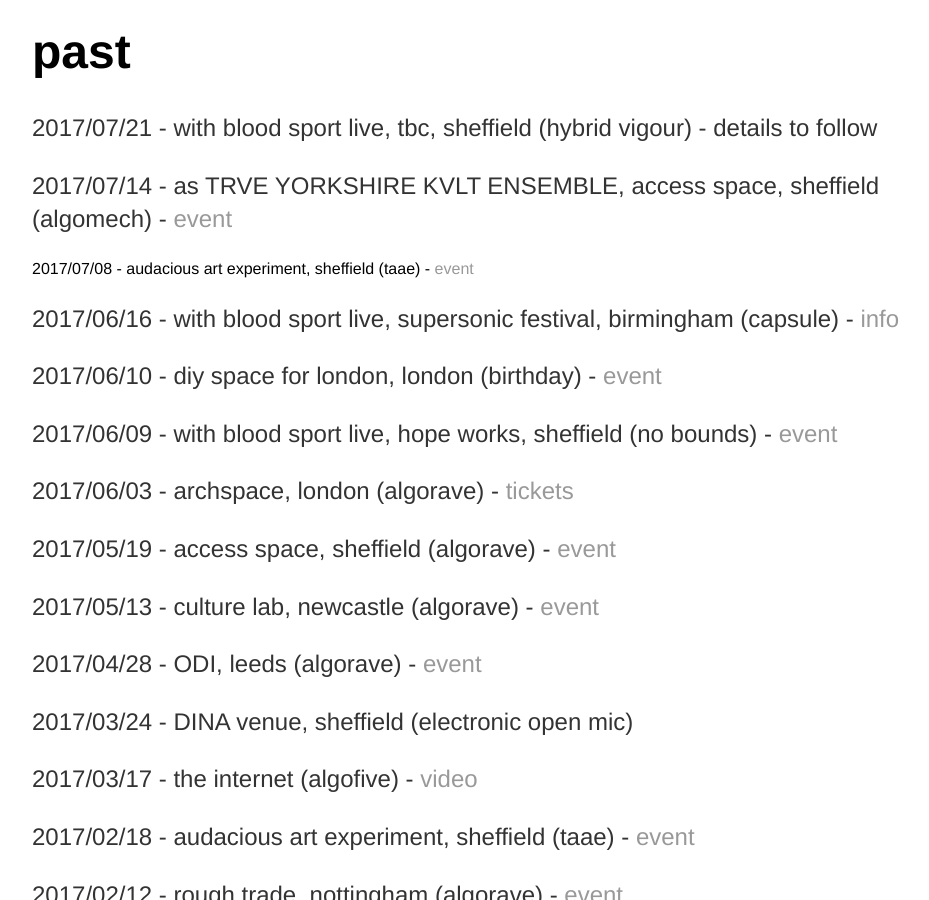
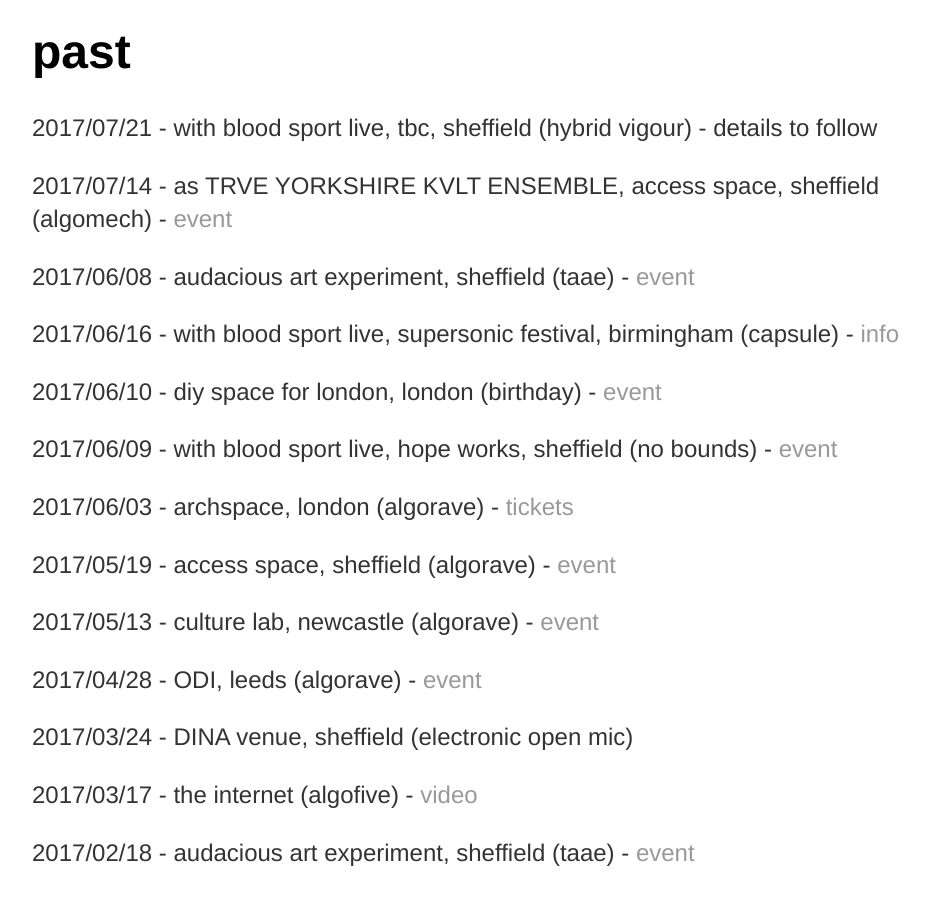
Before and after one commit to heavy-lifting/heavy-lifting.github.io, a Jekyll site: the page built from index.html, in a window 1280 px wide and 900 px high, scrolled down 1310 px. Shown: the whole window, without its empty margins (160-1089 px from the left). Built offline with Jekyll 4.4.1, drawn with Linux system fonts in a browser that asks for light colours.

Commit message:
Update index.html

```diff
--- a/index.html
+++ b/index.html
@@ -27,9 +27,8 @@
 <div class="past"> <!-- DON'T FORGET TO UPDATE THE 'SHOWS' PAGE TOO-->
 	<h1>past</h1>
 	<p>2017/07/21 - with blood sport live, tbc, sheffield (hybrid vigour) - details to follow</p>
-	<p>2017/07/14 - as TRVE YORKSHIRE KVLT ENSEMBLE, access space, sheffield (algomech) - <a href="https://www.facebook.com/events/1864202203829124/" target="_blank">event</a></p
-	<p>2017/07/08 - audacious art experiment, sheffield (taae) - <a href="https://www.facebook.com/events/642141542649725/" target="_blank">event</a></p>
-
+	<p>2017/07/14 - as TRVE YORKSHIRE KVLT ENSEMBLE, access space, sheffield (algomech) - <a href="https://www.facebook.com/events/1864202203829124/" target="_blank">event</a></p>
+	<p>2017/06/08 - audacious art experiment, sheffield (taae) - <a href="https://www.facebook.com/events/642141542649725/" target="_blank">event</a></p>
 	<p>2017/06/16 - with blood sport live, supersonic festival, birmingham (capsule) - <a href="https://supersonicfestival.com/" target="_blank">info</a></p>
 	<p>2017/06/10 - diy space for london, london (birthday) - <a href="https://www.facebook.com/events/937314146408537/" target="_blank">event</a></p>
 	<p>2017/06/09 - with blood sport live, hope works, sheffield (no bounds) - <a href="https://www.facebook.com/events/253646691758843/" target="_blank">event</a></p>
@@ -55,7 +54,7 @@
 	<p>2016/07/02 - haddon hall, leeds (house party)</p>
 	<p>2016/07/02 - national media museum, bradford (workshop) </p>
 	<p>2016/06/17 - access space, sheffield (algorave) - <a href="https://www.youtube.com/watch?v=2Yy3ThBVu9M" target="_blank">video</a></p>
-</div><!-- /.blurb -->
+</div><!-- DON'T FORGET TO UPDATE THE 'SHOWS' PAGE TOO-->
 
 <!--<script>
   (function(i,s,o,g,r,a,m){i['GoogleAnalyticsObject']=r;i[r]=i[r]||function(){
```
